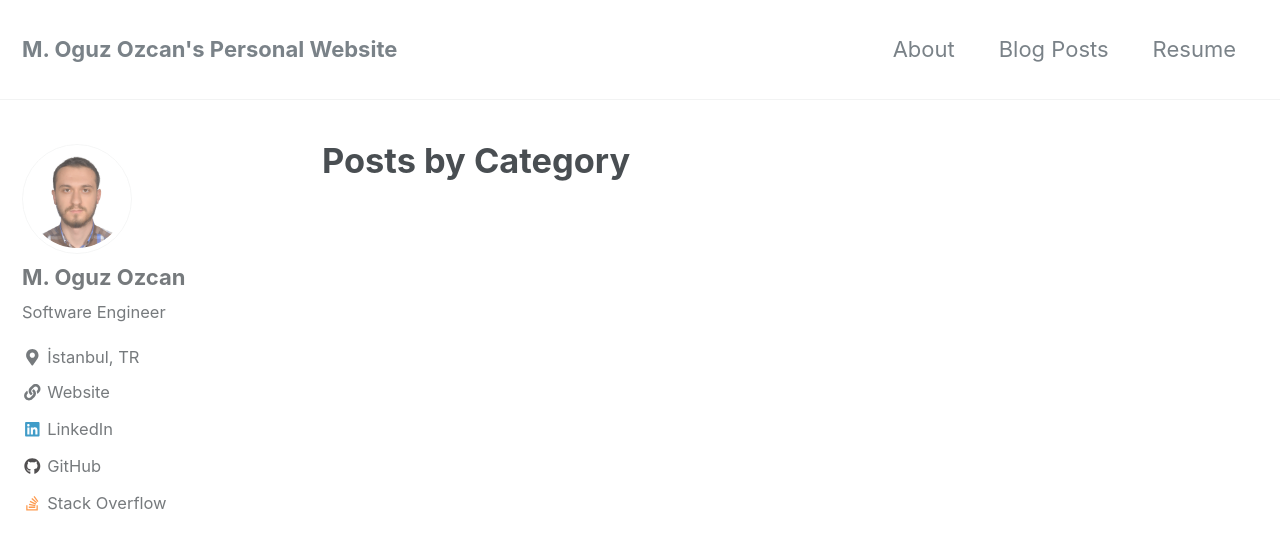
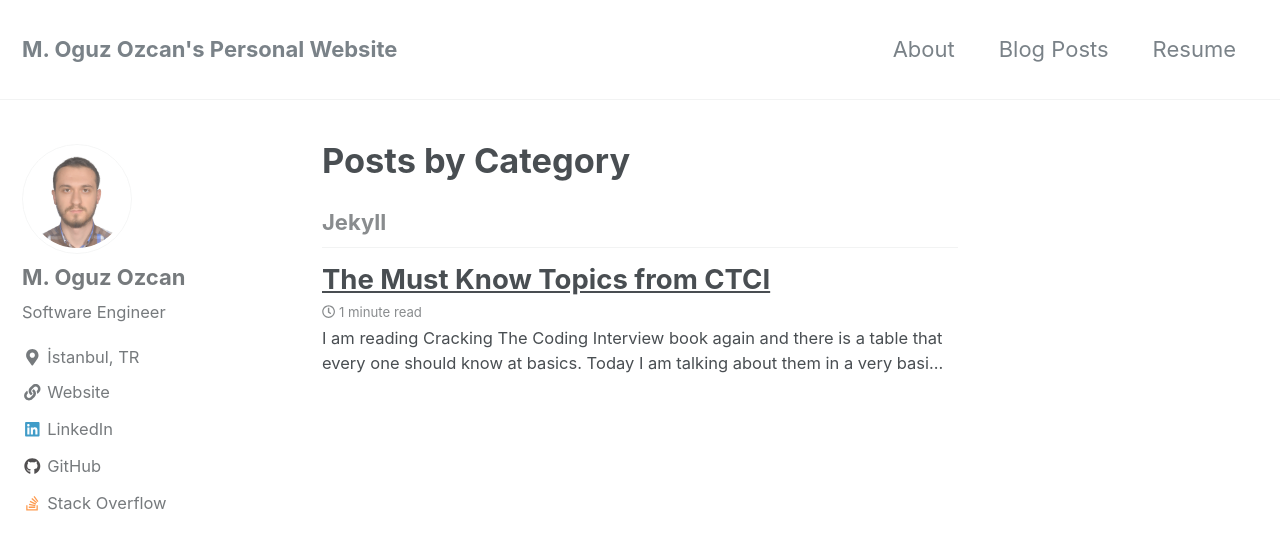
Before and after one commit to moguzozcan/moguzozcan.github.io, a Jekyll site: the page built from _pages/category-archive.html, in a window 1280 px wide and 900 px high. Shown: the top 550 px of the window. Built offline with Jekyll 4.4.1, drawn with Linux system fonts in a browser that asks for light colours; nearby versions of some CDN libraries.

Commit message:
post format check

```diff
--- a/_data/navigation.yml
+++ b/_data/navigation.yml
@@ -7,4 +7,4 @@ main:
    - title: "Blog Posts"
      url: /year-archive/
    - title: "Resume"
-     url: /resume/
+     url: /assets/resume/M_Oguz_Ozcan_Resume.pdf/
--- a/_posts/2018-01-21-The-Must-Know-Topics-from-CTCI.md
+++ b/_posts/2018-01-21-The-Must-Know-Topics-from-CTCI.md
@@ -2,6 +2,8 @@
 layout: post
 title: "The Must Know Topics from CTCI"
 date: 2018-01-21
+categories:
+  - Jekyll
 ---
 
 I am reading Cracking The Coding Interview book again and there is a table that every one should know at basics. Today I am talking about them in a very basic manner.
```
